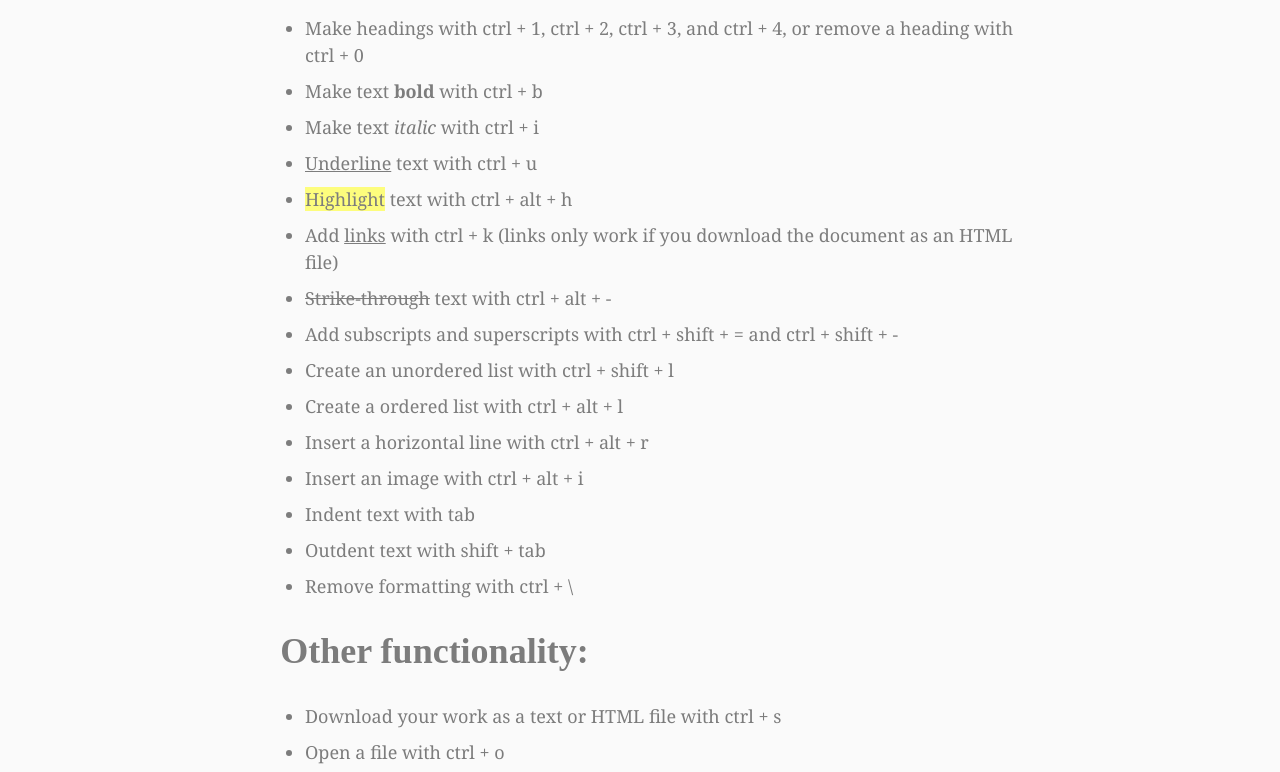
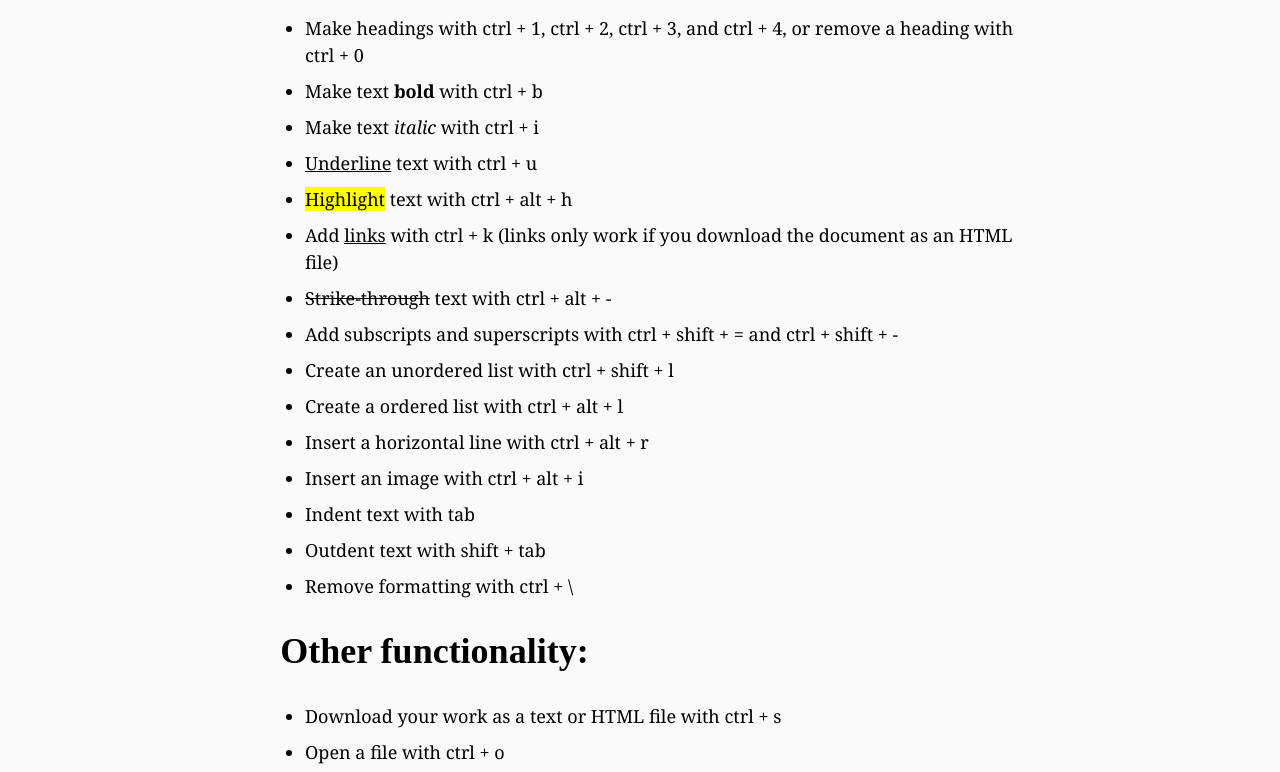
Before and after one commit to DogCatPuppyLover/typewriter, a plain HTML site: page index.html in a window 1280 px wide. Shown: the part 345-1117 px from the top of the page. Drawn offline with Linux system fonts and the light colour scheme; a web font is replaced by a local one.

Commit message:
Remove focus mode from default stylesheet

```diff
--- a/styles.css
+++ b/styles.css
@@ -81,12 +81,6 @@ body {
 
 #editor div {
   margin-bottom: 10px;
-}
-
-/* https://stackoverflow.com/a/29979356 */
-
-#editor > :not(.editableFocus) { /* :not selector doesn't work in IE =< 8: https://stackoverflow.com/a/2489736 */
-    opacity: 0.5;
 }
 
 /*
```
